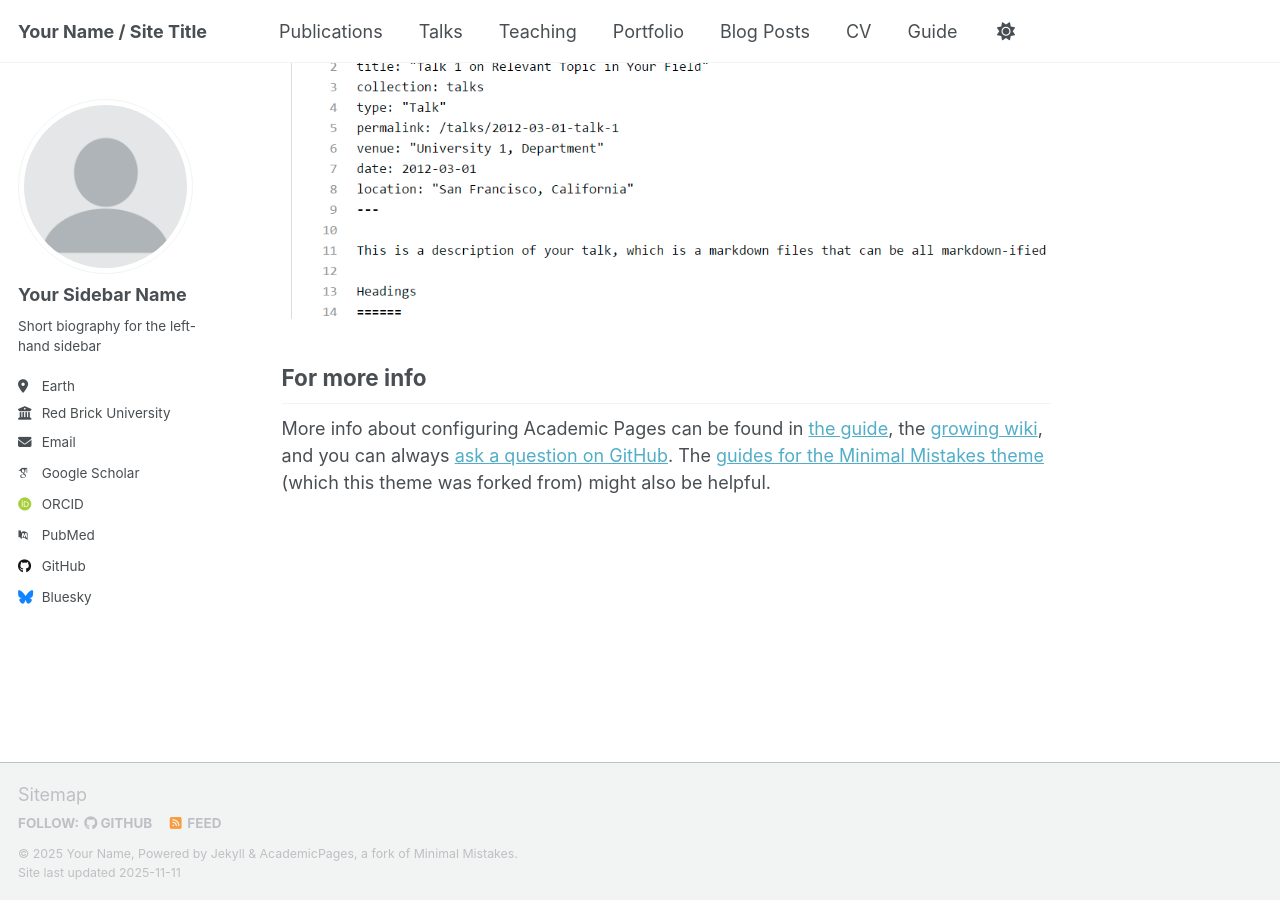
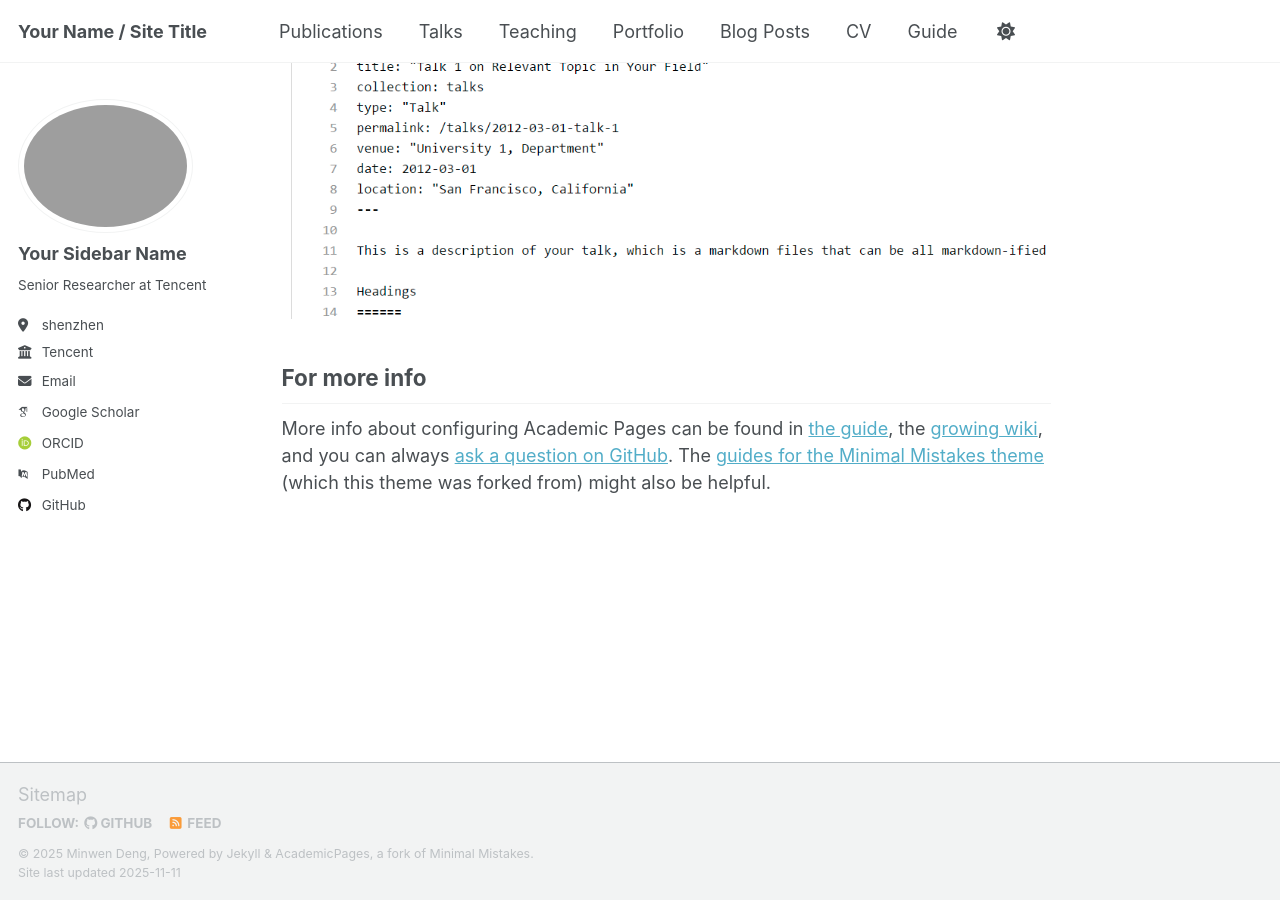
Before and after one commit to dengminwen/dengminwen.github.io, a Jekyll site: the page built from _pages/about.md, in a window 1280 px wide and 900 px high, scrolled down 2880 px. Built offline with Jekyll 4.4.1, drawn with Linux system fonts in a browser that asks for light colours; some web fonts are replaced; a script that is not in the unit is left out.

Commit message:
Update _config.yml

```diff
--- a/_config.yml
+++ b/_config.yml
@@ -11,34 +11,34 @@ locale                   : "en-US"
 site_theme               : "default" # Currently available options are "default", "air"
 title                    : "Your Name / Site Title"
 title_separator          : "-"
-name                     : &name "Your Name"
-description              : &description "Your Name's academic portfolio"   # Update this with a general description of your site, this is the default if not overridden by a page
-url                      : https://academicpages.github.io # The base hostname & protocol for your site e.g. "https://[your GitHub username].github.io",
+name                     : &name "Minwen Deng"
+description              : &description "Minwen's homepage"   # Update this with a general description of your site, this is the default if not overridden by a page
+url                      : https://dengminwen.github.io # The base hostname & protocol for your site e.g. "https://[your GitHub username].github.io",
                                                            # or if you already have some other page hosted on Github then use "https://[your GitHub username].github.io/[Your Repo Name]"
 baseurl                  : "" # the subpath of your site, e.g. "/blog"
-repository               : "academicpages/academicpages.github.io"
+repository               : "dengminwen/dengminwen.github.io"
 
 # Site Author - The following control what appear as part of the author content on the side bar.
 #               If a field is blank the icon and link will not appear, otherwise it will be shown.
 #               Additional customization can be done by editing /_includes/author-profile.html
 author:
   # Biographic information
-  avatar           : "profile.png"
+  avatar           : "dengminwen.png"
   name             : "Your Sidebar Name"
   pronouns         : # example: "she/her"
-  bio              : "Short biography for the left-hand sidebar"
-  location         : "Earth"
-  employer         : "Red Brick University"
+  bio              : "Senior Researcher at Tencent"
+  location         : "shenzhen"
+  employer         : "Tencent"
   uri              : # URL
-  email            : "none@example.org"
+  email            : "dengminwen@gmail.com"
 
   # Academic websites
   academia         : # URL
   arxiv            : # URL - Update with the correct link to your profile
-  googlescholar    : "https://scholar.google.com/citations?user=PS_CX0AAAAAJ"
+  googlescholar    : "https://scholar.google.com/citations?hl=en&user=ITTsOOcAAAAJ"
   inspire-hep      : # URL
   impactstory      : # URL
-  orcid            : "https://orcid.org/yourorcidurl"
+  orcid            : "https://orcid.org/0009-0005-8122-3023"
   semantic         : # URL
   pubmed           : "https://www.ncbi.nlm.nih.gov/pubmed/?term=john+snow"
   researchgate     : # URL
@@ -48,13 +48,13 @@ author:
   bitbucket        : # Username - Update with your username on the site
   codepen          : # Username
   dribbble         : # Username
-  github           : "academicpages"
+  github           : "dengminwen"
   kaggle           : # Username
   stackoverflow    : # User number or user number and name (i.e., use "1" or "1/jeff-atwood")
 
   # Social media
   artstation       : # Username
-  bluesky          : "bsky.app" # Replace this with you Bluesky username
+  bluesky          : # Replace this with you Bluesky username
   facebook         : # Username
   flickr           : # Username
   foursquare       : # Username
```
